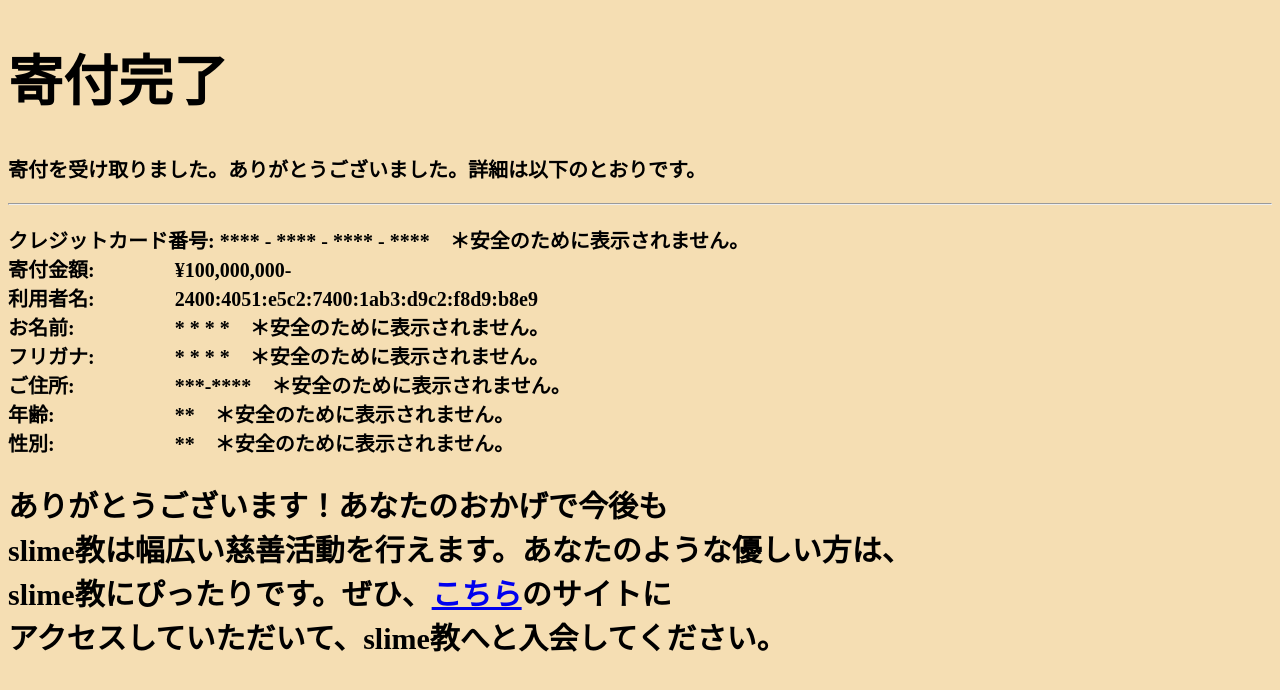
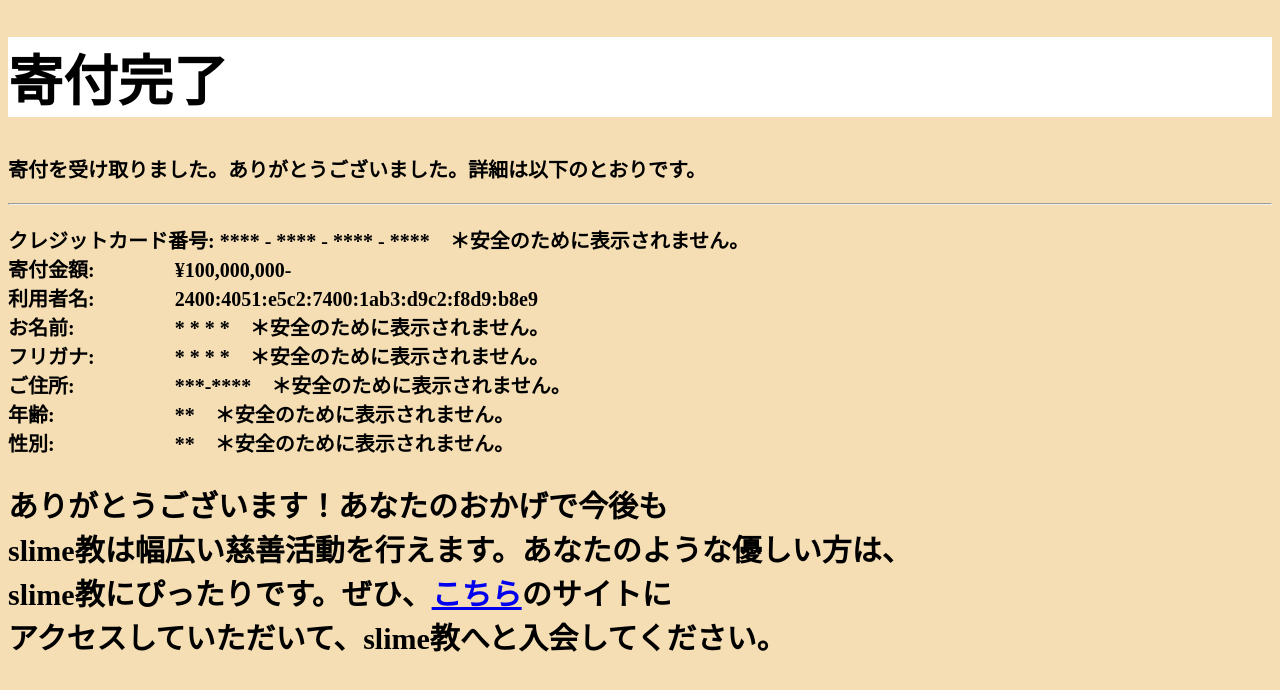
Before and after one commit to uenofuuma/kihu-kanryou, a plain HTML site: page index.html in a window 1280 px wide. Drawn offline with Linux system fonts and the light colour scheme.

Commit message:
Update index.html

```diff
--- a/index.html
+++ b/index.html
@@ -28,7 +28,7 @@
       ありがとうございます！あなたのおかげで今後も<br>slime教は幅広い慈善活動を行えます。あなたのような優しい方は、<br>slime教にぴったりです。ぜひ、<a href = 'https://uenofuuma.github.io/slimekyou/'>こちら</a>のサイトに<br>アクセスしていただいて、slime教へと入会してください。
     </h2>
     <style>
-      h1{font-size:55px;}
+      h1{font-size:55px;background:white}
       h2{font-size:30px;}
       h3{font-size:20px;}
       body{
```
